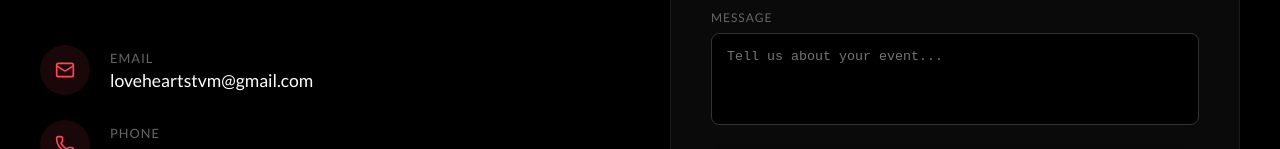
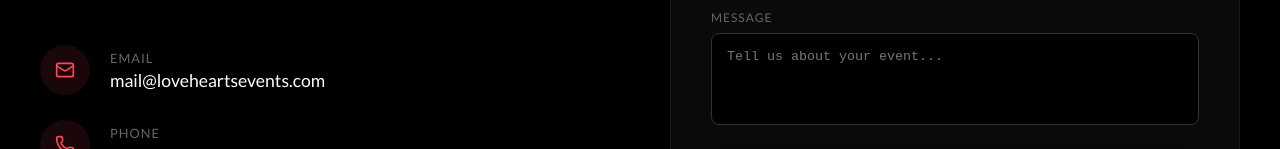
Before and after one commit to plgdin/lovehearts, a React (Vite) app: page /contact in a window 1280 px wide. Shown: the part 651-800 px from the top of the page. Built offline with nearby package versions, Linux system fonts and the light colour scheme; a web font is replaced by a local one.

Commit message:
Changed the email in the form section

```diff
--- a/src/pages/client/Contact.tsx
+++ b/src/pages/client/Contact.tsx
@@ -27,7 +27,7 @@ const Contact: React.FC = () => {
     const data = Object.fromEntries(formData.entries());
 
     try {
-      const response = await fetch("https://formsubmit.co/ajax/loveheartstvm@gmail.com", {
+      const response = await fetch("https://formsubmit.co/ajax/mail@loveheartsevents.com", {
         method: "POST",
         headers: {
           "Content-Type": "application/json",
@@ -86,7 +86,7 @@ const Contact: React.FC = () => {
                   </div>
                   <div>
                     <p style={{ fontSize: '0.8rem', color: '#666', textTransform: 'uppercase', letterSpacing: '1px', marginBottom: '4px' }}>Email</p>
-                    <p style={{ fontFamily: 'Lato', fontSize: '1.1rem' }}>loveheartstvm@gmail.com</p>
+                    <p style={{ fontFamily: 'Lato', fontSize: '1.1rem' }}>mail@loveheartsevents.com</p>
                   </div>
                 </div>
 
```
